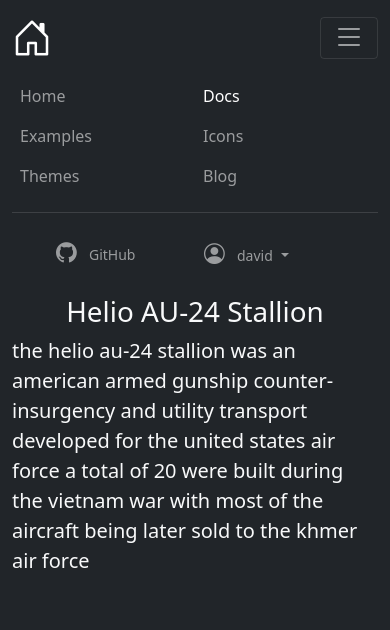
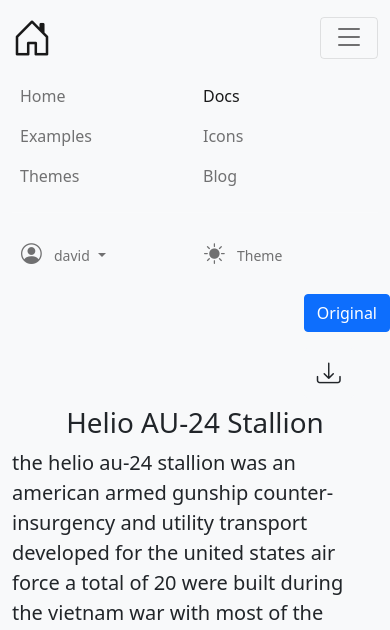
Before and after one commit to davrichter/djangoLearning, a Django app: page /article/db/get/1 in a window 390 px wide, after a click that opens the changed part. Shown: the top 630 px of the page. Run offline with Django 3.2, Linux system fonts and the light colour scheme; a user stored in the database is signed in; data comes from the database, SQL or seed files in the repository; both versions use the stored data as it was after the commit; some libraries are stand-ins or nearby versions.

Commit message:
improved seo, fixed a bug where the article controls wouldn't load, added the theme button to the header.html

```diff
--- a/wikipedia_converter/static/wikipedia_converter/js/main.mjs
+++ b/wikipedia_converter/static/wikipedia_converter/js/main.mjs
@@ -31,10 +31,11 @@ function toggleTheme(newTheme, oldTheme) {
         let items = document.getElementsByClassName(classString)
         let table = document.getElementsByClassName("table-" + oldTheme)
         let dropdownButton = document.getElementsByClassName("btn-outline-" + newTheme)
+        let header = document.getElementsByTagName("header")
 
         // i have no idea why but for some reason if the loops just runs once not all
         // htmlelements are actually converted but whatever this way it works
-        for (let i = 0; i <= 3; i++) {
+        for (let i = 0; i <= 4; i++) {
             for (let i of items) {
                 // replace background color
                 i.classList.replace("bg-" + oldTheme, "bg-" + newTheme)
@@ -45,10 +46,14 @@ function toggleTheme(newTheme, oldTheme) {
             for (let i of dropdownButton) {
                 i.classList.replace("btn-outline-" + newTheme, "btn-outline-" + oldTheme)
             }
+        }
 
-            for (let i of table) {
-                i.classList.replace("table-" + oldTheme, "table-" + newTheme)
-            }
+        for (let i of table) {
+            i.classList.replace("table-" + oldTheme, "table-" + newTheme)
+        }
+
+        for (let i of header) {
+            i.classList.replace("navbar-" + oldTheme, "navbar-" + newTheme)
         }
     }
 }
--- a/wikipedia_converter/templates/wikipedia_converter/article.html
+++ b/wikipedia_converter/templates/wikipedia_converter/article.html
@@ -10,13 +10,15 @@
     <link rel="stylesheet" href="{% static 'wikipedia_converter/css/article.css' %}">
 {% endblock stylesheets %}
 
+{% block content %}
     <ul class="navbar-nav mr-sm-2 navbar-right">
         <li class="nav-item my-2 my-sm-0">
             <button class="btn btn-primary navbar-right"
                     id="textSwitcher"
                     data-bs-toggle="tooltip"
                     data-bs-placement="bottom"
-                title="Show Original">Original</button>
+                    title="Show Original"
+                    aria-label="Switch text types">Original</button>
         </li>
 
         <li class="nav-item my-2 my-sm-0">
@@ -34,14 +36,13 @@
                         name="title"
                         data-bs-toggle="tooltip"
                         data-bs-placement="bottom"
-                    title="Save Article">
+                        title="Save Article"
+                        aria-label="Download article">
                     <i class="bi-download" style="font-size: 150%;"></i>
                 </button>
             </form>
         <li>
     </ul>
-
-{% block content %}
     <div class="container">
         <h1 class="text-center">{{ article.title }}</h1>
         <p class="text-lowercase" id="article">
--- a/wikipedia_converter/templates/wikipedia_converter/base.html
+++ b/wikipedia_converter/templates/wikipedia_converter/base.html
@@ -3,6 +3,9 @@
 <html lang="en">
 <head>
     <meta charset="UTF-8">
+    <meta name="description" content="Handwriting Improver">
+    <meta name="keywords" content="Handwriting, Learning, Education">
+    <meta name="viewport" content="width=device-width, initial-scale=1.0">
 
     <title>{% block title %}Handwriting Improver{% endblock title %}</title>
 
--- a/wikipedia_converter/templates/wikipedia_converter/components/header.html
+++ b/wikipedia_converter/templates/wikipedia_converter/components/header.html
@@ -48,22 +48,13 @@
             <hr class="d-md-none text-white-50">
 
             <ul class="navbar-nav flex-row flex-wrap ms-md-auto">
-                <li class="nav-item col-6 col-md-auto">
-                    <a class="nav-link p-2" href="https://github.com/twbs" target="_blank" rel="noopener">
-                        <svg xmlns="http://www.w3.org/2000/svg" width="36" height="36"
-                             class="navbar-nav-svg d-inline-block align-text-top" viewBox="0 0 512 499.36" role="img">
-                            <title>GitHub</title>
-                            <i class="bi bi-github header-icon"></i>
-                        </svg>
-                        <small class="d-md-none ms-2">GitHub</small>
-                    </a>
-                </li>
                 {% if request.user.is_authenticated %}
                     <li class="nav-item col-6 col-md-auto">
                         <div class="dropdown">
                             <button class="nav-link p-2 btn dropdown-toggle"
                                     type="button"
-                                    data-bs-toggle="dropdown">
+                                    data-bs-toggle="dropdown"
+                                    aria-label="User options">
                                 <i class="bi bi-person-circle header-icon"></i>
                                 <small class="d-md-none ms-2">
                                     {{ request.user.username }}
@@ -83,6 +74,17 @@
                         </a>
                     </li>
                 {% endif %}
+                <li class="nav-item col-6 col-md-auto">
+                    <button class="nav-link p-2 btn"
+                            id="themeToggler"
+                            aria-label="Toggle theme"
+                            type="button">
+                        <i class="bi bi-sun-fill header-icon"></i>
+                        <small class="d-md-none ms-2">
+                            Theme
+                        </small>
+                    </button>
+                </li>
             </ul>
         </div>
     </nav>
```
Also changed, not shown: db.sqlite3. Lines whose indentation alone changed are shown as unchanged.
